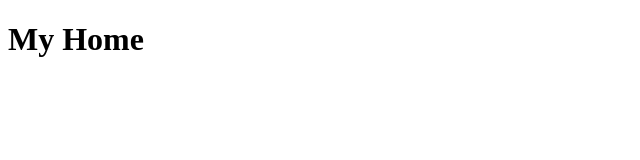
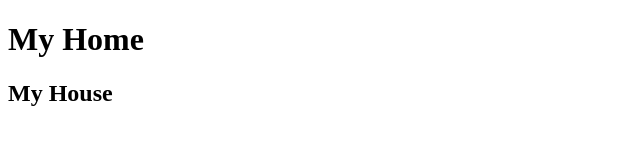
Before and after one commit to kennyliao/pn111-git, a plain HTML site: page index.html in a window 1280 px wide. Shown: the whole page, without its empty margins (0-640 px from the left). Drawn offline with Linux system fonts and the light colour scheme.

Commit message:
h2 added

```diff
--- a/index.html
+++ b/index.html
@@ -7,5 +7,6 @@
 </head>
 <body>
 	<h1>My Home</h1>
+	<h2>My House</h2>
 </body>
 </html>
```
